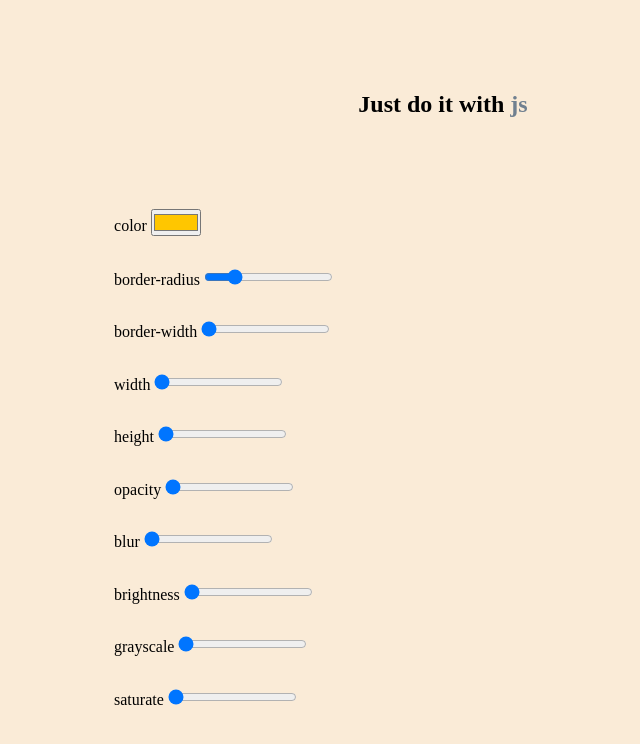
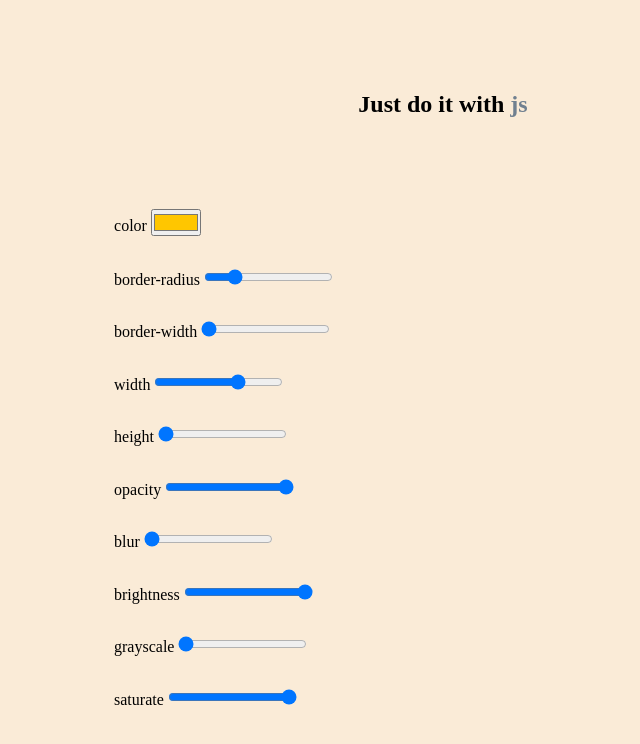
Before and after one commit to 19berkut94/rsschool-cv, a plain HTML site: page main.html in a window 1280 px wide. Shown: the whole page, without its empty margins (197-837 px from the left). Drawn offline with Linux system fonts and the light colour scheme.

Commit message:
fix: change default characteristic

```diff
--- a/main.html
+++ b/main.html
@@ -26,15 +26,15 @@
                     </label>
                     <label>
                         width
-                        <input type="range" name="width" value="10" min="50" max="70" data-sizing="%">
+                        <input type="range" name="width" value="40" min="20" max="50" data-sizing="%">
                     </label>
                     <label>
                         height
-                        <input type="range" name="height" value="10" min="50" max="100" data-sizing="%">
+                        <input type="range" name="height" value="40" min="50" max="100" data-sizing="%">
                     </label>
                     <label>
                         opacity
-                        <input type="range" name="opacity" value="0" min="10" max="100" data-sizing="%">
+                        <input type="range" name="opacity" value="100" min="10" max="100" data-sizing="%">
                     </label>
                     <label>
                         blur
@@ -42,7 +42,7 @@
                     </label>
                     <label>
                         brightness
-                        <input type="range" name="brightness" value="0" min="10" max="100" data-sizing="%">
+                        <input type="range" name="brightness" value="100" min="10" max="100" data-sizing="%">
                     </label>
                     <label>
                         grayscale
@@ -50,7 +50,7 @@
                     </label>
                     <label>
                         saturate
-                        <input type="range" name="saturate" value="0" min="10" max="100" data-sizing="%">
+                        <input type="range" name="saturate" value="100" min="10" max="100" data-sizing="%">
                     </label>
                 </form>
 
```
